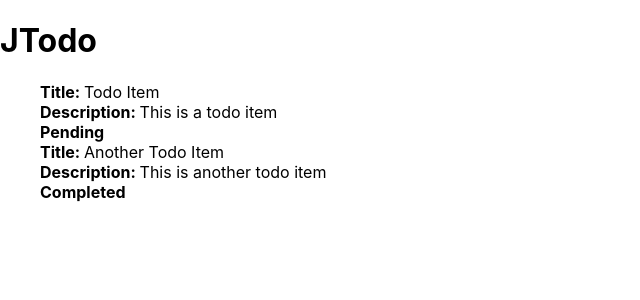
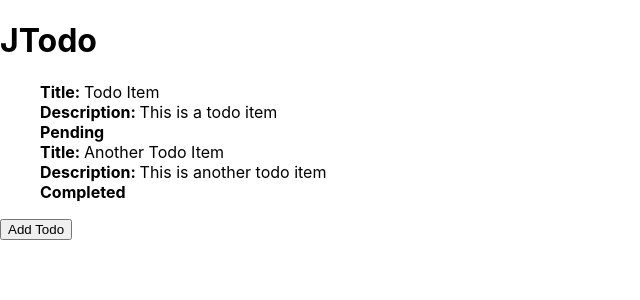
Before and after one commit to Jeykym/todo, a React (Create React App) app: page / in a window 1280 px wide. Shown: the top 300 px of the page, without its empty margins (0-640 px from the left). Built offline with nearby package versions, Linux system fonts and the light colour scheme.

Commit message:
add a button to add a TodoItem

```diff
--- /dev/null
+++ b/src/AddTodo/AddTodo.tsx
@@ -0,0 +1,28 @@
+import TodoItemType from "../TodoItem/types.d";
+
+
+interface AddTodoProps {
+    todos: TodoItemType[]
+    setTodos: any
+}
+
+
+const AddTodo = (props: AddTodoProps) => {
+    const addTodo = () => {
+        const newTodo: TodoItemType = {
+            id: 1,
+            title: 'Added todo',
+            description: 'This todo was added',
+            completed: false
+        };
+
+        props.setTodos([...props.todos, newTodo], );
+    }
+
+    return (
+        <button onClick={addTodo}>Add Todo</button>
+    );
+}
+
+
+export default AddTodo;
--- a/src/App/App.tsx
+++ b/src/App/App.tsx
@@ -1,33 +1,16 @@
-import { useState } from 'react';
-
 import Header from "../Header/Header";
-import TodoItemType from "../TodoItem/types.d";
 import TodoList from "../TodoList/TodoList";
 
 
-const todoDefault: TodoItemType[] = [
-    {
-        id: 1,
-        title: 'Todo Item',
-        description: 'This is a todo item',
-        completed: false
-    },
-    {
-        id: 2,
-        title: 'Another Todo Item',
-        description: 'This is another todo item',
-        completed: true
-    }
-];
+
 
 
 const App = () => {
-    const [todos, setTodos] = useState<TodoItemType[]>(todoDefault);
 
     return (
         <div>
             <Header />
-            <TodoList todos={todos} />
+            <TodoList />
         </div>
     );
 }
--- a/src/TodoList/TodoList.tsx
+++ b/src/TodoList/TodoList.tsx
@@ -1,19 +1,38 @@
+import { useState } from 'react';
+
 import TodoItem from "../TodoItem/TodoItem"
 import TodoItemType from "../TodoItem/types.d"
+import AddTodo from '../AddTodo/AddTodo';
 
 
-interface TodoListProps {
-    todos: TodoItemType[]
-}
+const todoDefault: TodoItemType[] = [
+    {
+        id: 1,
+        title: 'Todo Item',
+        description: 'This is a todo item',
+        completed: false
+    },
+    {
+        id: 2,
+        title: 'Another Todo Item',
+        description: 'This is another todo item',
+        completed: true
+    }
+];
 
 
-const TodoList = (props: TodoListProps) => {
+const TodoList = () => {
+    const [todos, setTodos] = useState<TodoItemType[]>(todoDefault);
+
     return (
-        <ul>
-            {props.todos.map(todo => (
-                <TodoItem {...todo} />
-            ))}
-        </ul>
+        <div>
+            <ul>
+                {todos.map(todo => (
+                    <TodoItem {...todo} />
+                ))}
+            </ul>
+            <AddTodo todos={todos} setTodos={setTodos}/>
+        </div>
     );
 }
 
```
